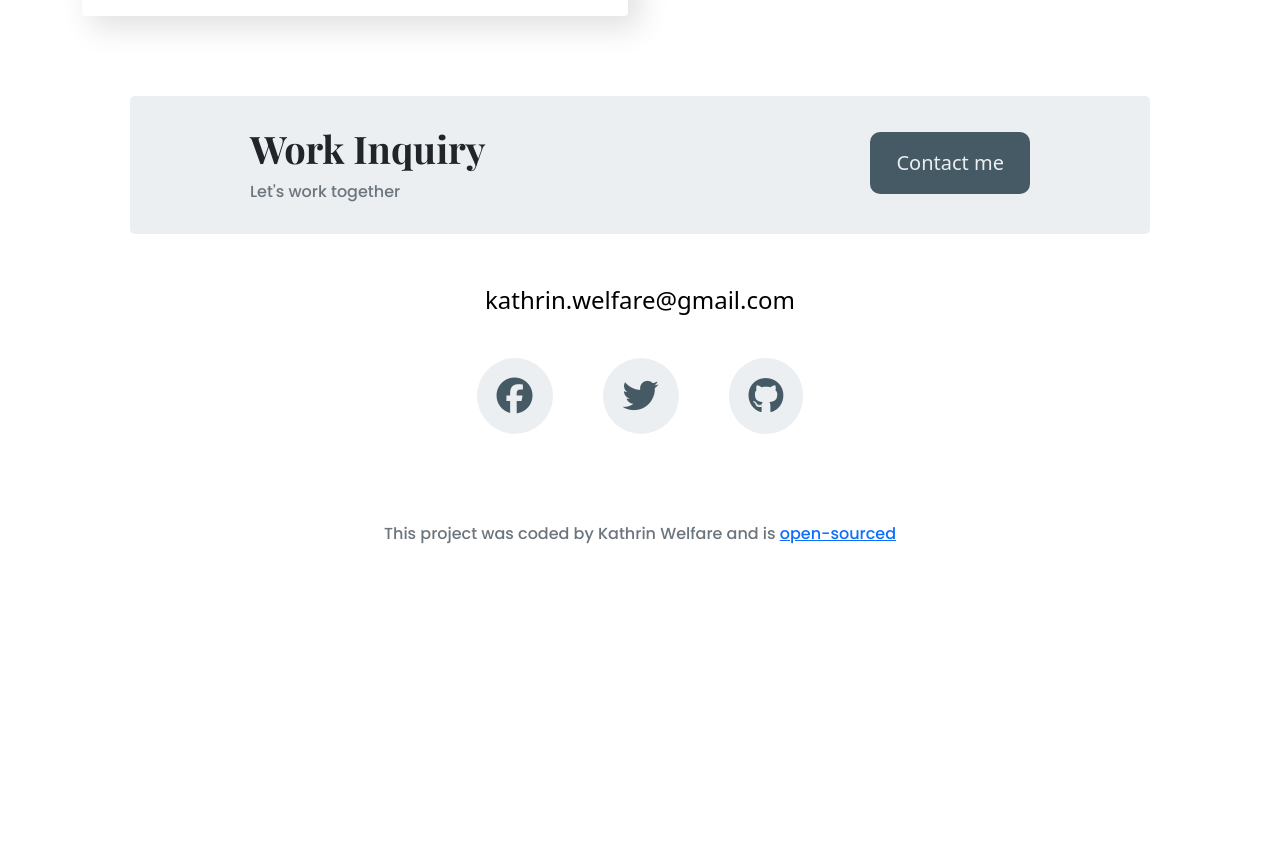
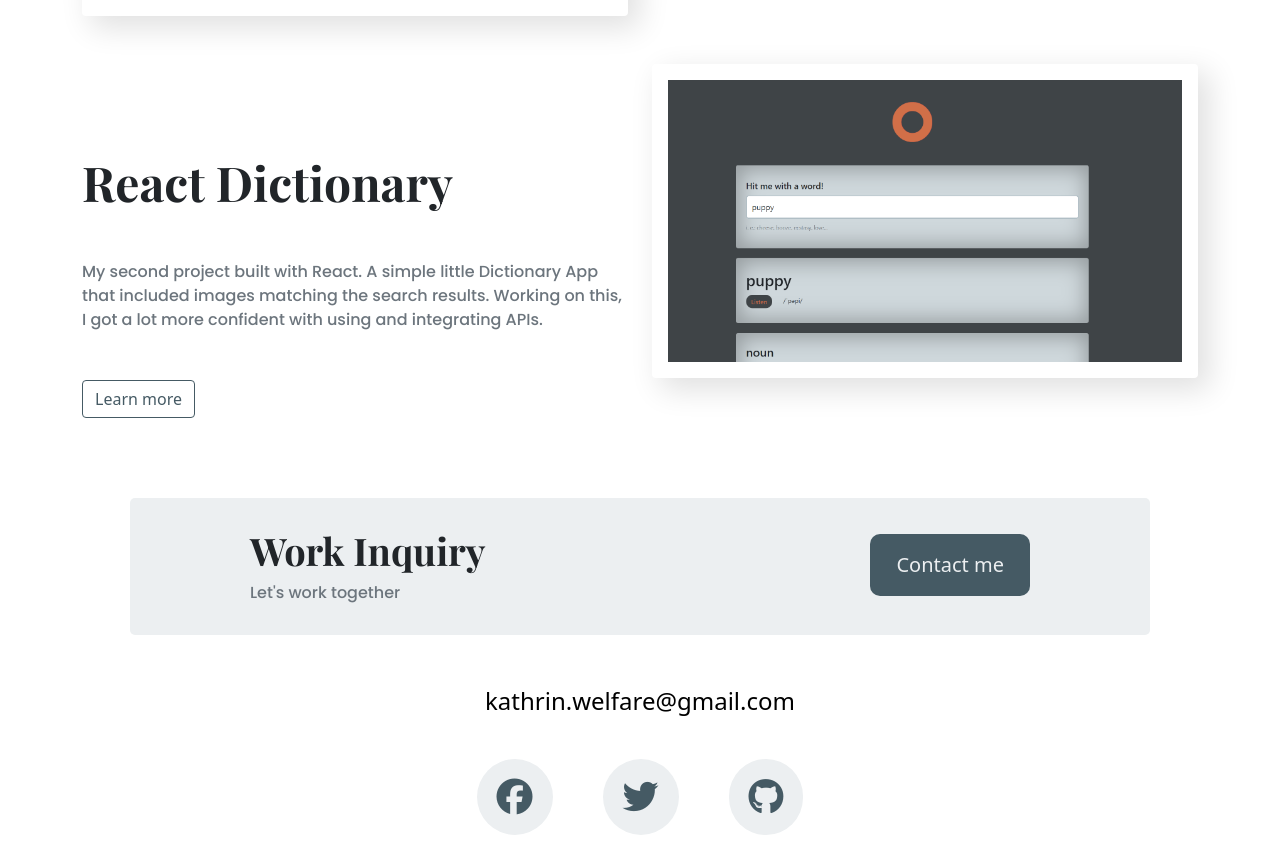
Before and after one commit to Kathrin-ddggxh/portfolia-project, a plain HTML site: page index.html in a window 1280 px wide. Shown: the part 2169-3033 px from the top of the page. Before the commit the page ends 2795 px from the top, so only its background shows below. Drawn offline with nearby package versions, Linux system fonts and the light colour scheme.

Commit message:
included dictionary app in works and added favicon

```diff
--- a/index.html
+++ b/index.html
@@ -29,6 +29,7 @@
       rel="stylesheet"
     />
     <link rel="stylesheet" href="/styles/portfolio.css" />
+    <link rel="icon" href="/images/logo.png" />
     <title>Front-end developer | Kathrin Welfare</title>
   </head>
   <body>
@@ -157,6 +158,30 @@
           >
         </div>
       </div>
+      <div class="row mb-5">
+        <div class="col project-description">
+          <h2 class="mb-5">React Dictionary</h2>
+          <p class="mb-5 text-muted">
+            My second project built with React. A simple little Dictionary App
+            that included images matching the search results. Working on this, I
+            got a lot more confident with using and integrating APIs.
+          </p>
+          <a
+            href="https://thirsty-ptolemy-7efa86.netlify.app/"
+            class="btn btn-outline-branding"
+            title="React Weather App"
+            target="_blank"
+            >Learn more</a
+          >
+        </div>
+        <div class="col d-none d-md-block">
+          <img
+            src="/images/dictionary.PNG"
+            class="img-fluid p-3"
+            alt="react dictionary app"
+          />
+        </div>
+      </div>
       <footer>
         <div class="contact-box d-flex justify-content-between m-5">
           <div>
```
Also changed, not shown: about.html (+1 -0 lines), contact.html (+1 -0 lines), work.html (+10 -7 lines), images/dictionary.PNG (added), images/logo.png (added).
